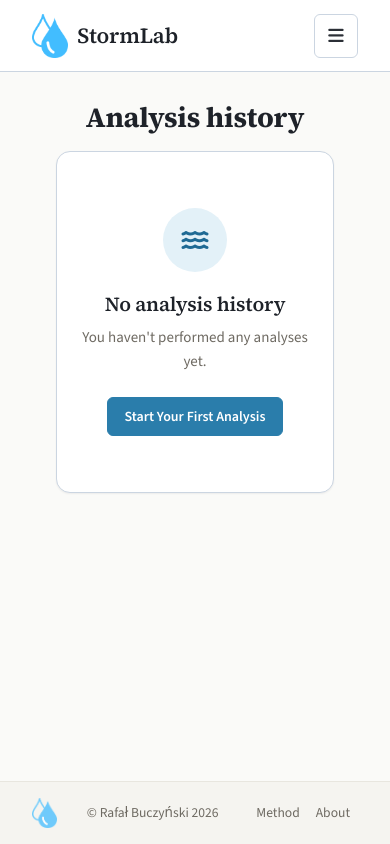
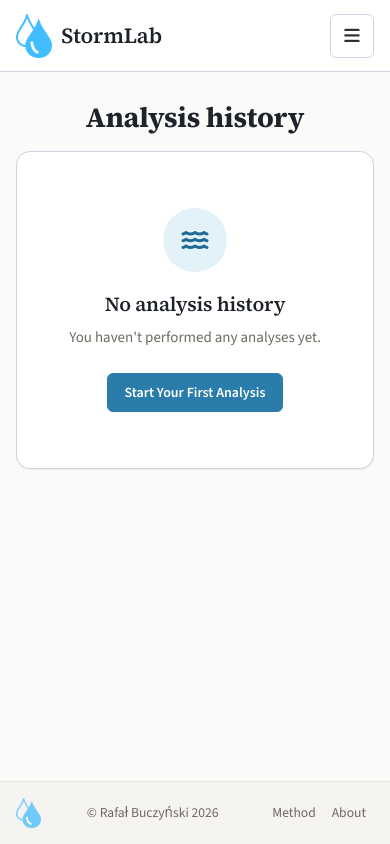
Before and after one commit to BuczynskiRafal/stormlab, a Django app: page /history/ in a window 390 px wide. Run offline with Django 5.2, Linux system fonts and the light colour scheme; the visitor is signed in with stand-in values (Sample User, id 1); data that the repository does not hold is empty; some libraries are stand-ins or nearby versions.

Commit message:
style(site): use a 16 px gutter on phones and keep back-to-top clear
At 390 px Home, History, Analysis and the account page had 48-57 px side
margins (.containerwide's 2rem plus each page's inner padding) while the
conduit panel used 16 px. The back-to-top button covered the footer's
About link at the bottom of every long page and sat over caption text
on phones.

- --page-gutter (2rem, 1rem below 576 px) drives .containerwide; Home
  and History drop their extra inner padding on phones. The conduit
  panel's full-bleed margins follow the gutter, so it is unchanged; the
  results page only gains the width.
- main.js lifts the button by the height of the footer in view, so it
  stops above the footer. Below 768 px it shows only while scrolling
  up, when the reader is heading back, instead of resting on the text.
  After the jump, focus moves to <main>.

```diff
--- a/app/static/css/app.css
+++ b/app/static/css/app.css
@@ -438,9 +438,21 @@ a {
     padding-right: 1.5rem;
 }
 
+:root {
+    /* Side gutter of every page: header, content and footer share it. */
+    --page-gutter: 2rem;
+}
+
+/* 16 px on phones, the same as the conduit panel's own padding. */
+@media (max-width: 575.98px) {
+    :root {
+        --page-gutter: 1rem;
+    }
+}
+
 .containerwide {
-    padding-left: 2rem;
-    padding-right: 2rem;
+    padding-left: var(--page-gutter);
+    padding-right: var(--page-gutter);
 }
 
 .alert {
@@ -1748,7 +1760,9 @@ footer {
 .back-to-top {
     position: fixed;
     right: 1.5rem;
-    bottom: 1.5rem;
+    /* main.js sets the lift to the height of the footer showing in the viewport, so
+       the button stops above the footer instead of covering its links. */
+    bottom: calc(1.5rem + var(--back-to-top-lift, 0px));
     z-index: var(--z-fab);
     width: 44px;
     height: 44px;
@@ -3907,6 +3921,29 @@ tr.selected:hover td:first-child {
 }
 /* END conduit-panel */
 
+/* BEGIN page-gutter */
+/* On phones the page gutter (--page-gutter) is the only side margin: the pages'
+   own inner padding goes, so content starts 16 px from the edge on every page. Placed
+   after the conduit-panel block because its full-bleed margins must follow the
+   gutter, and source order decides between rules of equal weight. */
+@media (max-width: 575.98px) {
+    .index-page {
+        padding-left: 0;
+        padding-right: 0;
+    }
+
+    .history-page.container-fluid {
+        padding-left: 0;
+        padding-right: 0;
+    }
+
+    .conduit-page {
+        margin-left: calc(-1 * var(--page-gutter));
+        margin-right: calc(-1 * var(--page-gutter));
+    }
+}
+/* END page-gutter */
+
 /* ============================================================
    PREFERS-REDUCED-MOTION
    ============================================================
--- a/app/static/js/main.js
+++ b/app/static/js/main.js
@@ -16,30 +16,54 @@ const initBackToTop = function() {
     }
 
     const SHOW_AFTER_PX = 600;
+    const GAP_PX = 16;
+    const footer = document.querySelector('.site-footer');
     const reducedMotion = window.matchMedia('(prefers-reduced-motion: reduce)');
+    // Below 768 px the text column is the whole width, so a fixed button always covers
+    // some text: there it appears only while the reader scrolls up, i.e. heads back.
+    const narrow = window.matchMedia('(max-width: 767.98px)');
     let pending = false;
+    let lastY = window.scrollY;
 
     const syncVisibility = function() {
         pending = false;
-        button.classList.toggle('is-visible', window.scrollY > SHOW_AFTER_PX);
+        const y = window.scrollY;
+        const scrollingUp = y < lastY;
+        lastY = y;
+        const show = y > SHOW_AFTER_PX && (!narrow.matches || scrollingUp);
+        button.classList.toggle('is-visible', show);
+
+        // Stop above the footer instead of covering its links.
+        let lift = 0;
+        if (footer) {
+            const overlap = window.innerHeight - footer.getBoundingClientRect().top;
+            if (overlap > 0) lift = overlap;
+        }
+        button.style.setProperty('--back-to-top-lift', lift + 'px');
+        button.style.setProperty('--back-to-top-gap', GAP_PX + 'px');
     };
 
     // The scroll event fires far more often than the class can meaningfully change,
     // so the read of scrollY is deferred to one animation frame per burst.
-    window.addEventListener('scroll', function() {
+    const schedule = function() {
         if (pending) {
             return;
         }
         pending = true;
         window.requestAnimationFrame(syncVisibility);
-    }, { passive: true });
+    };
+    window.addEventListener('scroll', schedule, { passive: true });
+    window.addEventListener('resize', schedule);
 
     button.addEventListener('click', function() {
         window.scrollTo({ top: 0, behavior: reducedMotion.matches ? 'auto' : 'smooth' });
+        // Focus follows the scroll: the button is about to disappear.
+        const main = document.getElementById('main-content');
+        if (main) main.focus({ preventScroll: true });
     });
 
     syncVisibility();
-}
+};
 
 /**
  * File controls built as .file-input-wrapper[data-file-input]: a visually hidden
```
Also changed, not shown: app/sa/tests/test_smoke.py (+26 -0 lines).
